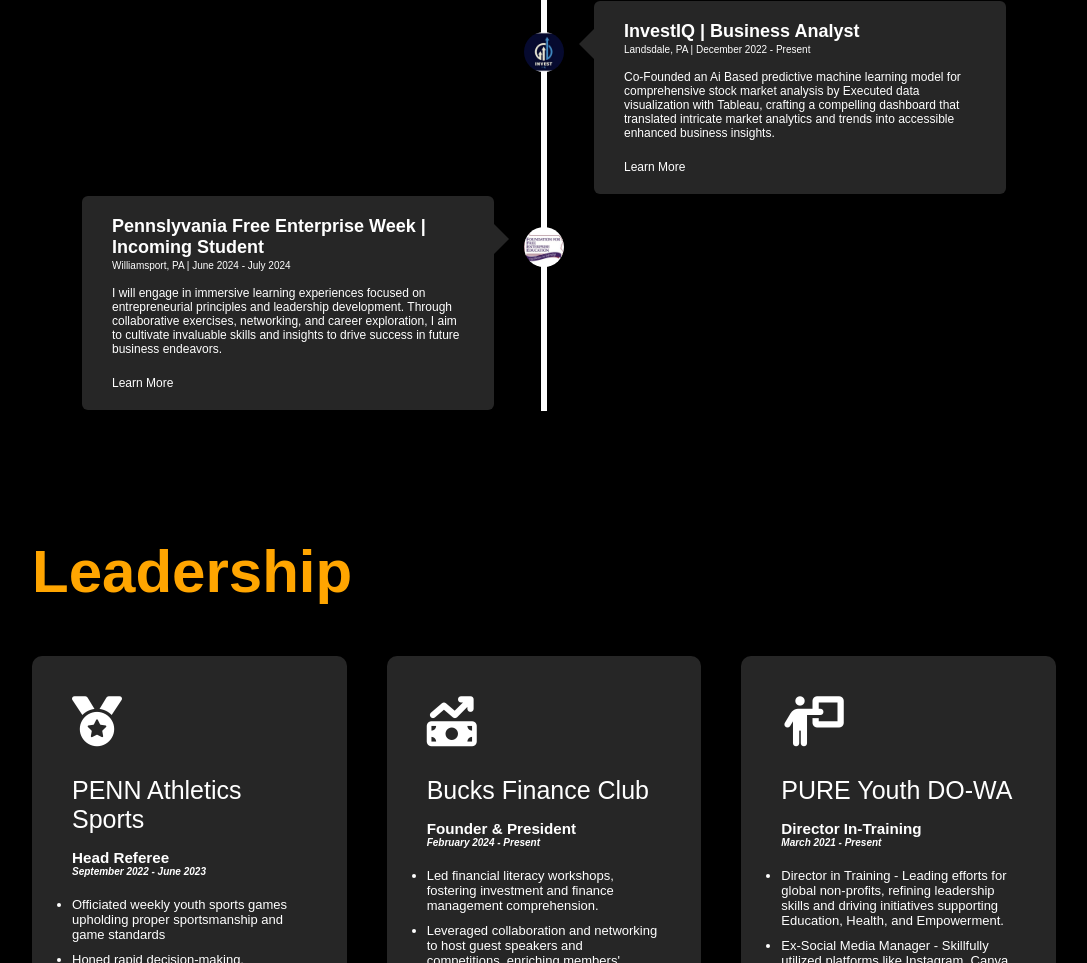
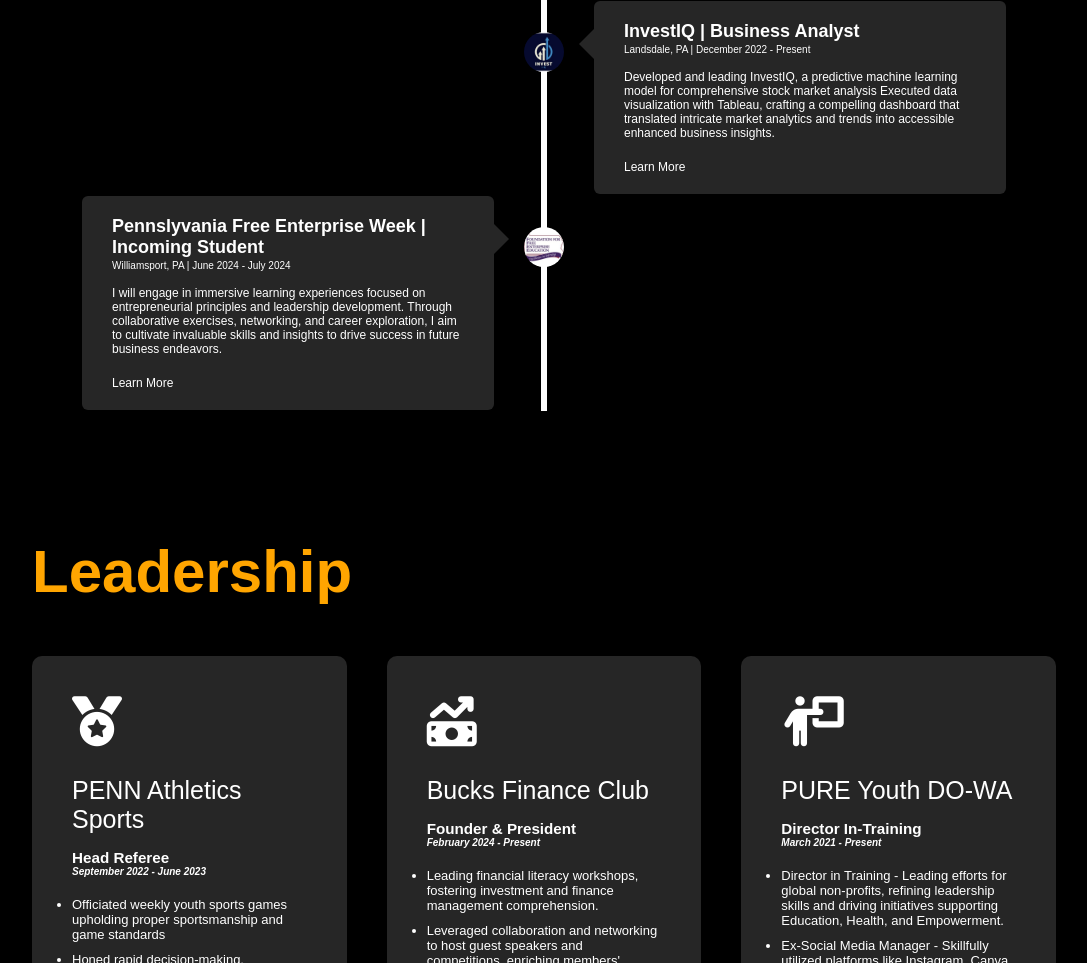
Before and after one commit to Aadi-Anantuni/Personal-Website, a plain HTML site: page index.html in a window 1280 px wide. Shown: the part 1745-2708 px from the top of the page, without its empty margins (96-1183 px from the left). Drawn offline with Linux system fonts and the light colour scheme.

Commit message:
Update index.html

```diff
--- a/index.html
+++ b/index.html
@@ -142,7 +142,7 @@
     <h2>InvestIQ | Business Analyst</h2>
     <small> Landsdale, PA | December 2022 - Present </small>
     <p>
-      Co-Founded an Ai Based predictive machine learning model for comprehensive stock market analysis by
+      Developed and leading InvestIQ, a predictive machine learning model for comprehensive stock market analysis
       Executed data visualization with Tableau, crafting a compelling dashboard that translated intricate market analytics and trends into accessible enhanced business insights.
     </p>
     <a href="https://www.linkedin.com/in/aadi-anantuni-662419290/" target="_blank">Learn More</a>
@@ -188,7 +188,7 @@
           <h3>Founder & President</h3>
           <h4 class="date">February 2024 - Present</h4>
           <ul class="bullet-points">
-            <li>Led financial literacy workshops, fostering investment and finance management comprehension.</li>
+            <li>Leading financial literacy workshops, fostering investment and finance management comprehension.</li>
             <li>Leveraged collaboration and networking to host guest speakers and competitions, enriching members' financial knowledge. </li>
           </ul>
           <a href="https://www.linkedin.com/in/aadi-anantuni-662419290/" target="_blank">Learn More</a>
```
